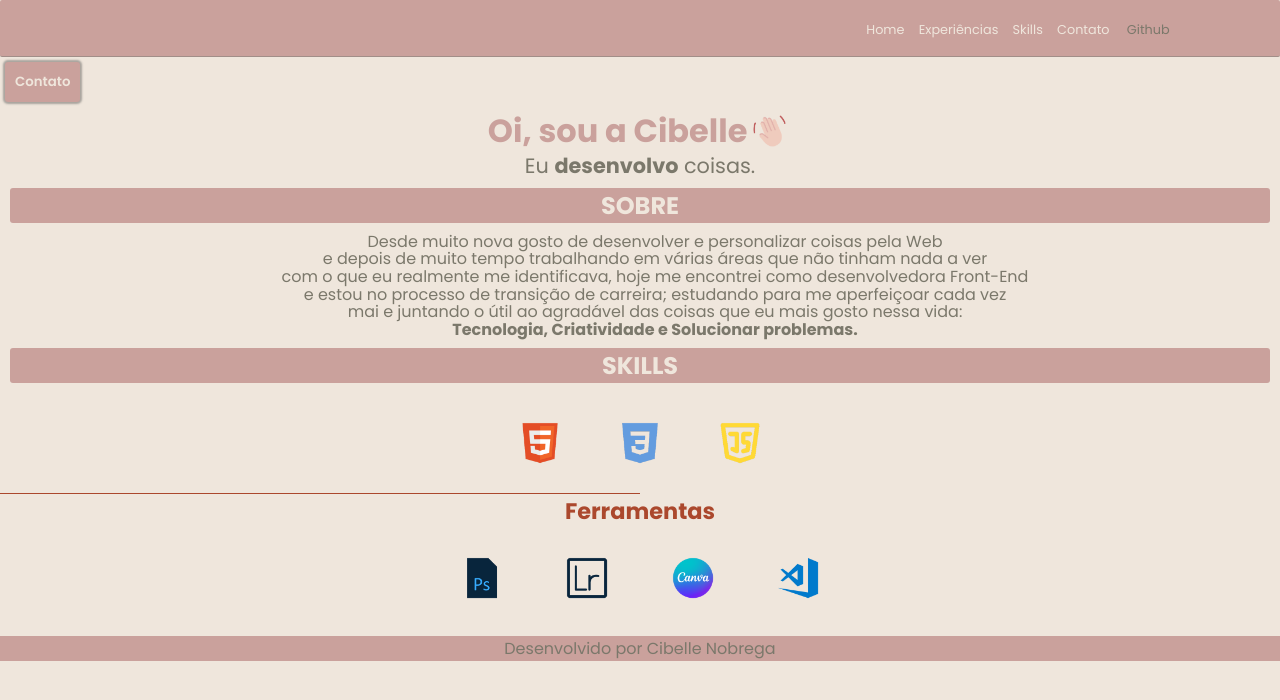
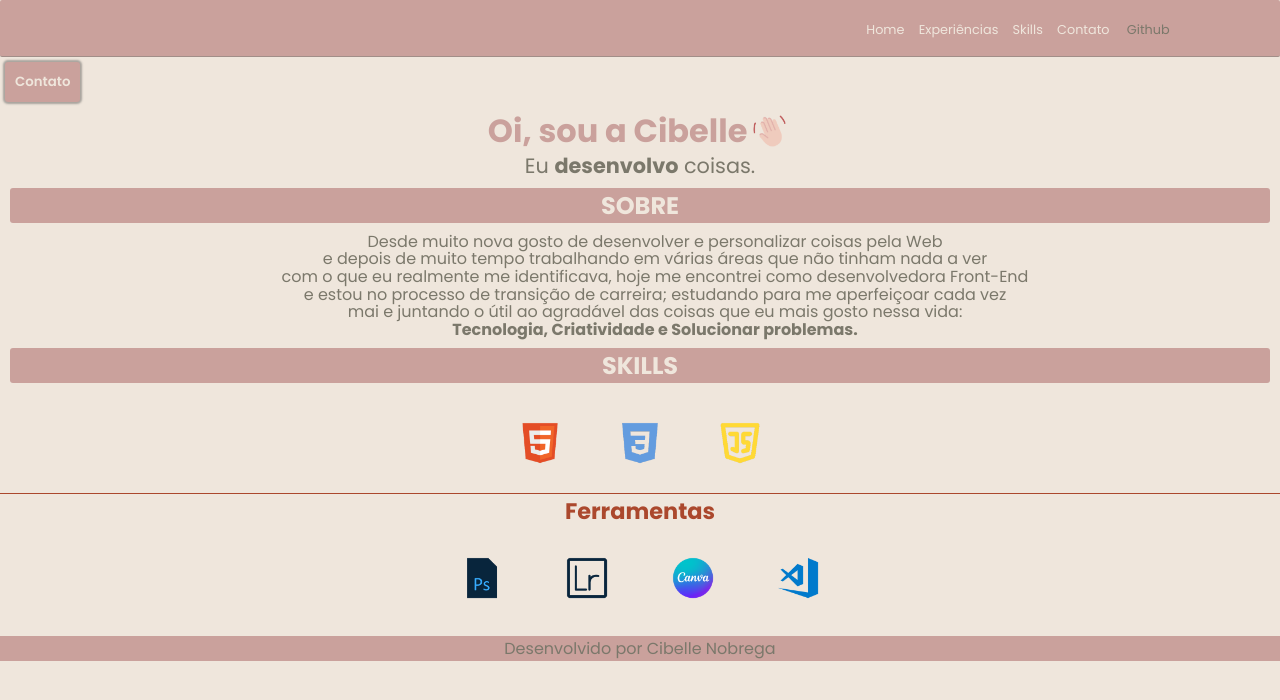
Before and after one commit to CibelleN94/meuportfolio, a plain HTML site: page index.html in a window 1280 px wide. Drawn offline with Linux system fonts and the light colour scheme.

Commit message:
atualização icon

```diff
--- a/Style.css
+++ b/Style.css
@@ -45,9 +45,6 @@ header {
   justify-content:flex-end;
   height: 20px;
 
-
-
-
 }
 
 img#iconola {
@@ -63,6 +60,7 @@ div#ola {
 
 }
 button {
+
     background-color: #CAA19C;
     color: #efe6dc;
     padding: 10px;
@@ -80,6 +78,7 @@ button:hover {
     color: #7B786B;
     transition: 0.8s;
 }
+
 
 
 h1 {
@@ -146,13 +145,14 @@ p#p2 {
 }
 
 hr {
-    width: 50%;
+    text-align: center;
     height: 1px;
     border: 0px;
     border-top: 1px solid #AB482D;
     background-color: #dddddd;
-    line width: 100%;
+    line width: 50%;
     height: 1px;
+
 
 }
 
--- a/index.html
+++ b/index.html
@@ -20,9 +20,10 @@
          </nav>
    </header>
    <button>Contato</button>
+
          <div id="ola">
 
-            <h1>Oi, sou a Cibelle</h1><img id="iconola" animate__animated animate__bounce src="imagens/wave.png" alt="">
+            <h1>Oi, sou a Cibelle</h1><img id="iconola" src="imagens/wave.png" alt="">
             </div>
 
             <p class="p1n">Eu <strong>desenvolvo</strong> coisas.<p>
```
